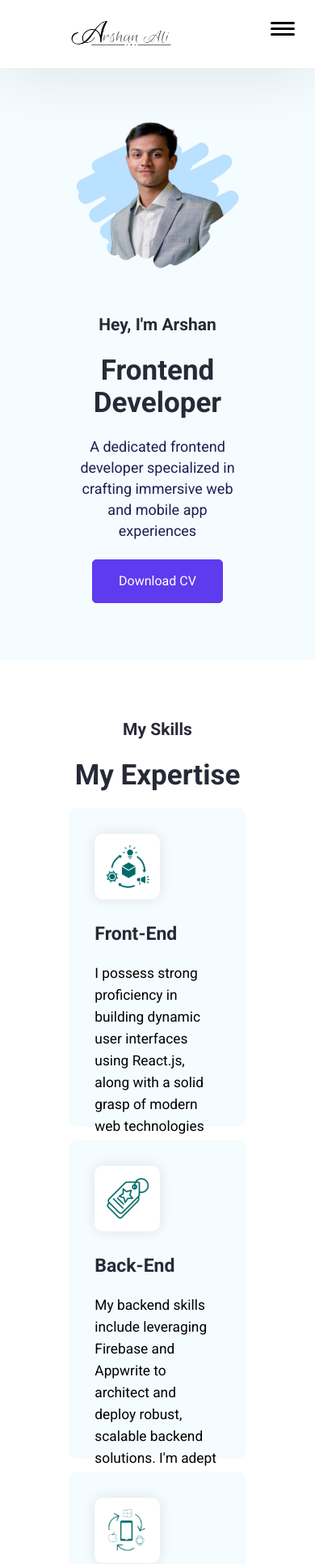
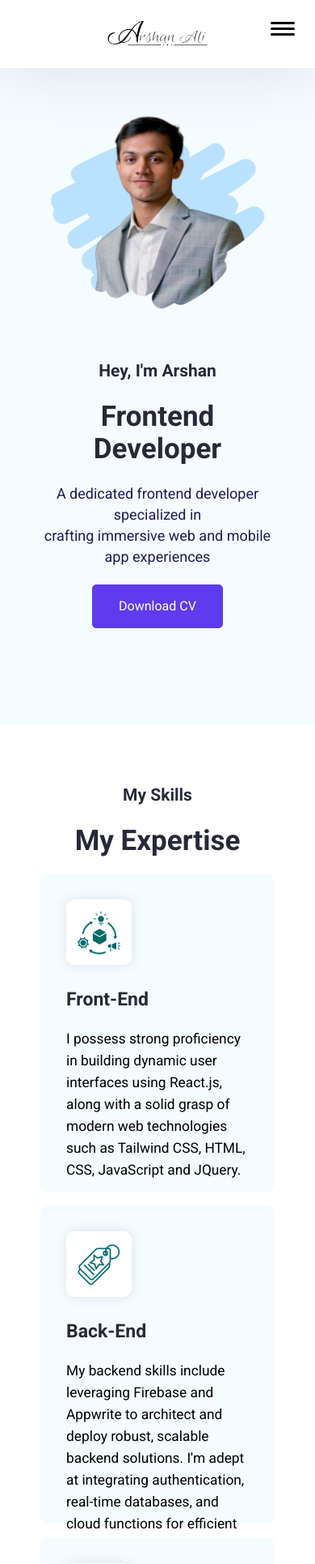
Before and after one commit to arshan-alee/My-Portfolio, a React (Create React App) app: page / in a window 390 px wide. Shown: the top 1932 px of the page at 81% size. Built offline with nearby package versions, Linux system fonts and the light colour scheme.

Commit message:
responsive changes

```diff
--- a/src/App.css
+++ b/src/App.css
@@ -186,7 +186,7 @@ h2 {
   color: var(--primary);
 }
 
-.brand-logo{
+.brand-logo {
   height: 50px;
   width: 130px;
 }
@@ -196,7 +196,7 @@ h2 {
 .hero--section {
   display: grid;
   grid-template-columns: repeat(2, 1fr);
-  padding: 133.333px 85.333px 133.333px;
+  padding: 133.333px 85.333px;
   align-items: center;
   justify-content: space-between;
   gap: 32px;
@@ -217,7 +217,7 @@ h2 {
 .hero--section--content--box > button {
   margin-top: 21.333px;
 }
-.hero--section-cv-link{
+.hero--section-cv-link {
   margin-top: 21.333px;
 }
 .hero--section--title {
@@ -248,7 +248,7 @@ h2 {
 /* Skills Section Style */
 .skills--section {
   display: flex;
-  padding: 149.33px 85.33px;
+  padding: 120px 85.33px;
   flex-direction: column;
   justify-content: center;
   align-items: flex-start;
@@ -336,7 +336,7 @@ h2 {
   padding: 112px 85px;
   flex-direction: column;
   align-items: flex-start;
-  gap: 50px;
+  gap: 70px;
 }
 .portfolio--container-box {
   display: flex;
@@ -390,8 +390,7 @@ h2 {
   color: var(--heading-color);
 }
 
-.portfolio--section--link{
-
+.portfolio--section--link {
   padding: 32px;
 }
 .portfolio--link {
@@ -617,18 +616,11 @@ input[type="checkbox"] {
   .btn-outline-primary {
     display: none;
   }
-  .hero--section {
-    display: flex;
-    flex-direction: column-reverse;
-    padding-bottom: 70px;
-  }
-  .hero--section--title,
-  .hero--section-description,
+
   .footer--content {
     text-align: center;
   }
   .skills--section--container,
-  .about--section,
   .portfolio--section--container,
   .portfolio--container-box,
   .footer--link--container,
@@ -638,9 +630,7 @@ input[type="checkbox"] {
     flex-direction: column;
   }
   .skills--section,
-  .portfolio--container,
-  .hero--section--content,
-  .hero--section--content--box {
+  .portfolio--container {
     align-items: center;
   }
   .portfolio--container-box {
@@ -651,13 +641,7 @@ input[type="checkbox"] {
   .contact--section,
   .footer--container {
     gap: 20px;
-    padding-top: 70px;
-    padding-bottom: 70px;
-  }
-  .about--section {
-    gap: 20px;
-    padding-top: 0;
-    padding-bottom: 0;
+    padding: 70px 50px;
   }
   .testimonial--section--card {
     padding: 25px;
@@ -711,7 +695,10 @@ input[type="checkbox"] {
   transition: all ease-in-out 0.2s;
 }
 
-@media screen and (max-width: 1200px) {
+@media screen and (max-width: 1000px) {
+  .navbar{
+    justify-content: center;
+  }
   .nav__hamburger {
     display: flex;
     z-index: 200;
@@ -763,17 +750,75 @@ input[type="checkbox"] {
 }
 
 @media screen and (max-width: 1000px) {
+  .hero--section {
+    display: flex;
+    flex-direction: column-reverse;
+    padding-bottom: 70px;
+  }
+
+  .hero--section--title,
+  .hero--section-description{
+    text-align: center;
+  }
   .hero--section-description {
     font-size: 18px;
     font-weight: 400;
     line-height: 26px;
   }
+  .hero--section--content{
+    align-items: center;
+  }
   .hero--section--content--box {
     text-align: center;
+    align-items: center;
   }
-.hero--section--content--box > button {
-  margin: 22px 0px;
+  .hero--section--content--box > button {
+    margin: 22px 0px;
+  }
+  .about--section {
+    display: flex;
+    flex-direction: column;
+    gap: 20px;
+    padding-top: 0;
+    padding-bottom: 0;
+  }
+  .portfolio--section{
+    padding: 100px 70px;
+    gap: 60px;
+  }
+  .portfolio--section--card--content {
+    height: auto;
+  }
 }
+
+@media only screen and (min-width: 1000px) and(max-width: 1200px) {
+  .about--section {
+    display: grid;
+    padding: 133.3px 85.3px;
+    align-items: center;
+    gap: 70px;
+    grid-template-columns: repeat(2, 1fr);
+  }
+}
+
+@media screen and (max-width: 500px) {
+  .hero--section{
+    padding: 120px 50px;
+  }
+  .about--section {
+    padding: 0px 50px;
+  }
+  .portfolio--section{
+    padding: 70px 50px;
+    gap: 40px;
+  }
+  .portfolio--section--card{
+    gap:0px;
+  }
+  .portfolio--section--card--content {
+    padding: 28px;
+    height: auto;
+  }
 }
 /* Responsive Screens */
 
```
